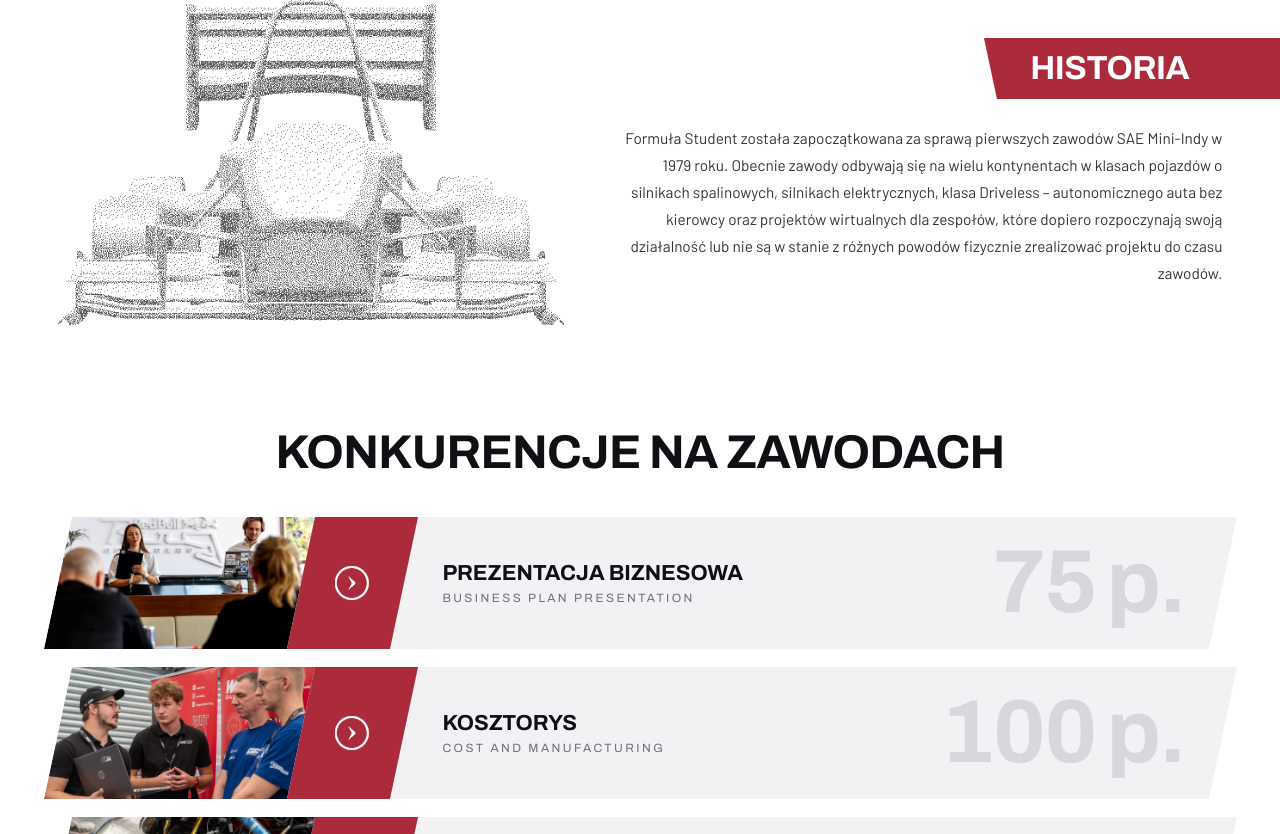
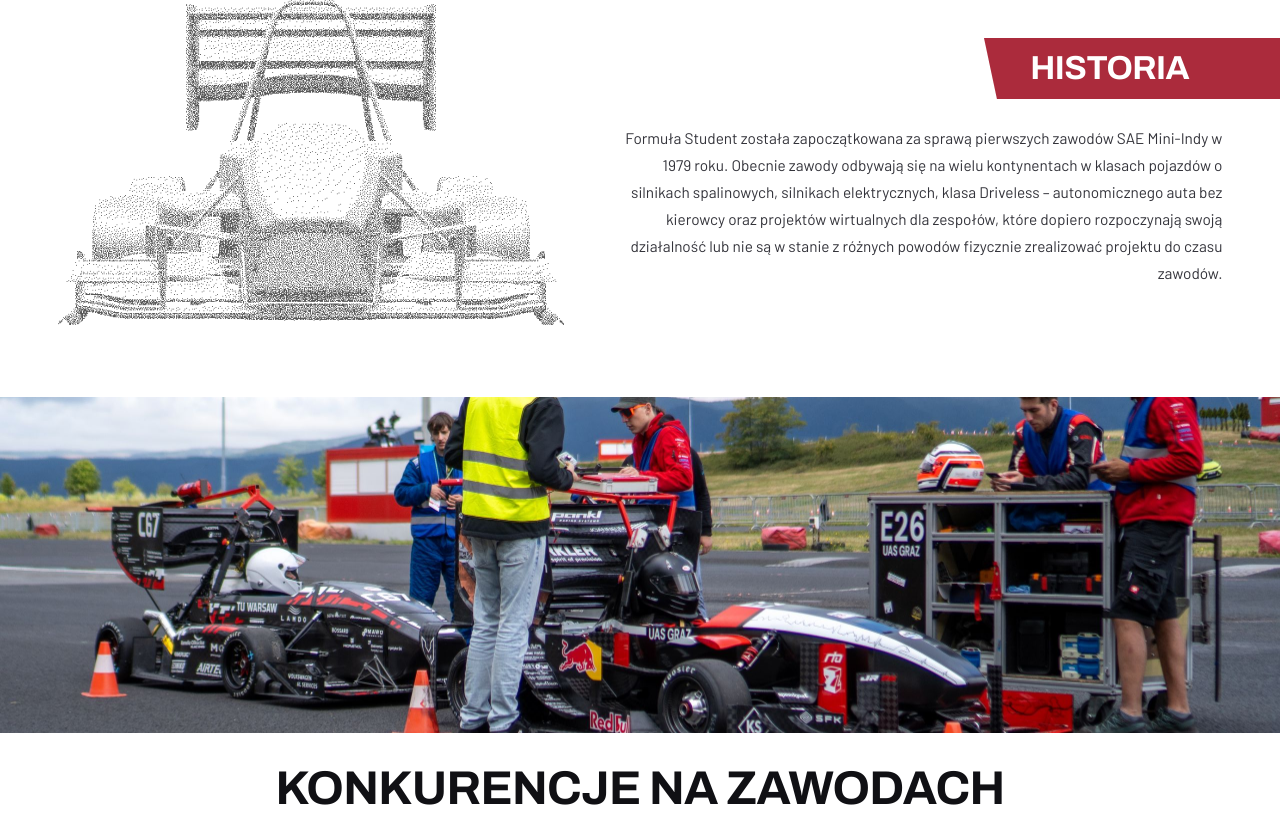
Before and after one commit to Jawski/wut, a PHP site: page /o-nas.html in a window 1280 px wide. Shown: the part 2899-3733 px from the top of the page. Run offline with PHP 8.4, Linux system fonts and the light colour scheme.

Commit message:
Przerywnik ze zdjeciem miedzy historia Formula Student a konkurencjami
Zdjecie stoi w miejscu, a sekcje przesuwaja sie po nim. Zrodlo mialo 6,7 MB
przy 5259 px szerokosci - przeskalowane do 2560 px i 483 KB, bo pas i tak
nigdy nie pokazuje wiecej.

Na dotyku i przy wylaczonych animacjach zdjecie jedzie razem ze strona:
tlo przyklejone do okna na telefonach albo nie dziala wcale, albo tnie
przy przewijaniu.

```diff
--- a/css/pages.css
+++ b/css/pages.css
@@ -745,6 +745,24 @@
     .ach-trophy { display: none; }
 }
 
+/* ==== przerywnik: zdjecie stoi w miejscu, sekcje przesuwaja sie po nim ==== */
+.breaker {
+    height: clamp(280px, 42vh, 540px);
+    background-image: url("../assets/media/przerywnik.jpg");
+    background-size: cover;
+    background-position: center 58%;
+    background-repeat: no-repeat;
+    background-attachment: fixed;
+}
+/* Na dotyku tlo przyklejone do okna albo nie dziala, albo tnie przy
+   przewijaniu - tam zdjecie jedzie razem ze strona. */
+@media (max-width: 900px), (hover: none) {
+    .breaker { background-attachment: scroll; }
+}
+@media (prefers-reduced-motion: reduce) {
+    .breaker { background-attachment: scroll; }
+}
+
 /* strony na bieli */
 body[data-page="about"],
 body[data-page="sponsors"] { background: var(--white); color: var(--ink); }
--- a/o-nas.html
+++ b/o-nas.html
@@ -185,6 +185,8 @@
     </section>
 
     <!-- konkurencje przesuwaja sie po CTA, ktore czeka pod spodem -->
+    <div class="breaker" role="img" aria-label="Bolidy WUT Racing w padoku przed startem"></div>
+
     <div class="reveal-stack">
         <section class="fs-races-sec paper-deco-br">
             <div class="fs-races-inner">
```
Also changed, not shown: assets/media/przerywnik.jpg (added).
